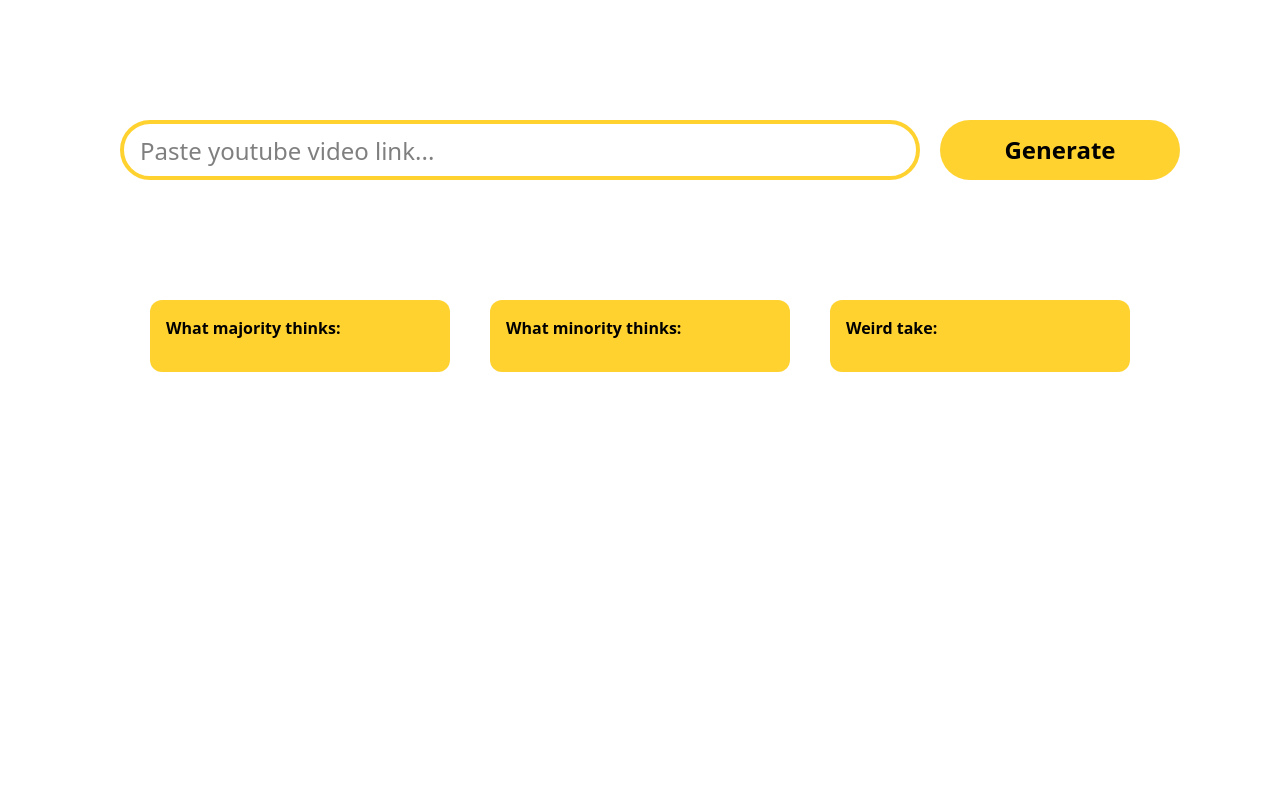
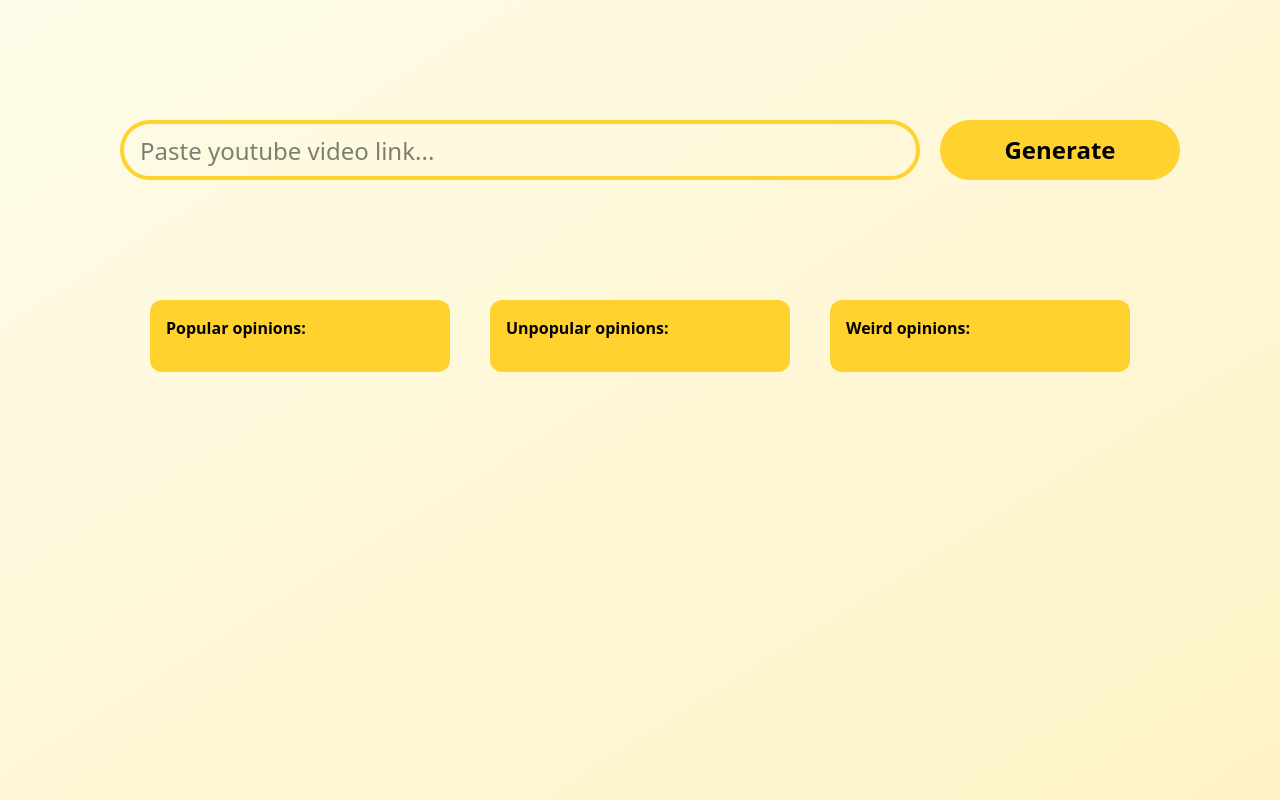
Before and after one commit to kumarkeshavbhardwaj/pulse, a React (Vite) app in the folder pulseapp/: page / in a window 1280 px wide. Built offline with nearby package versions, Linux system fonts and the light colour scheme; no server answers.

Commit message:
basic desiging

```diff
--- a/pulseapp/src/App.jsx
+++ b/pulseapp/src/App.jsx
@@ -14,12 +14,14 @@ function App() {
   const [oddComment, setOddComment] = useState('')
 
   const handleLoading = async () => {
+    if(input!=='') {
   const videoId = extractVideoId(input)
   setLoading(true)
   await fetchComments(videoId)
   // runAnaylsis()
   setLoading(false)
   setInput('')
+   }
   }
 
   const extractVideoId = (url) => {
@@ -103,7 +105,7 @@ function App() {
 
   return (
     <>
-      <div className='flex flex-col justify-center items-center'>
+      <div className='min-h-screen bg-gradient-to-br from-yellow-50 to-amber-100 flex flex-col items-center'>
         <div>
           <form onSubmit={e => { e.preventDefault(); handleLoading(); }} className='flex  mt-30 mb-15 justify-center'>
             <input onChange={e => setInput(e.target.value)} value={input} placeholder='Paste youtube video link...' className='text-2xl mx-5  border-4 rounded-full p-4 border-amber-300 h-15 w-[800px]' />
@@ -119,19 +121,19 @@ function App() {
             <div className='mx-5 p-4 rounded-xl align-middle h-3xl w-[300px] bg-amber-300 text-black'>
 
                <div className="mb-4">
-    <p className="font-bold">What majority thinks: </p>
+    <p className="font-bold">Popular opinions: </p>
     <p>{majComment}</p>
   </div>
             </div>
             <div className='mx-5 p-4 rounded-xl align-middle h-3xl w-[300px] bg-amber-300 text-black'>
-                  <p className="font-bold">What minority thinks:</p>
+                  <p className="font-bold">Unpopular opinions: </p>
                   <p>
                 {minComment}
               </p>
 
             </div><div className='mx-5 p-4 rounded-xl align-middle h-3xl w-[300px] bg-amber-300 text-black'>
               <div className="mb-4">
-              <p className="font-bold">Weird take:</p>
+              <p className="font-bold">Weird opinions:</p>
               <p>
                 {oddComment}
               </p>
```
